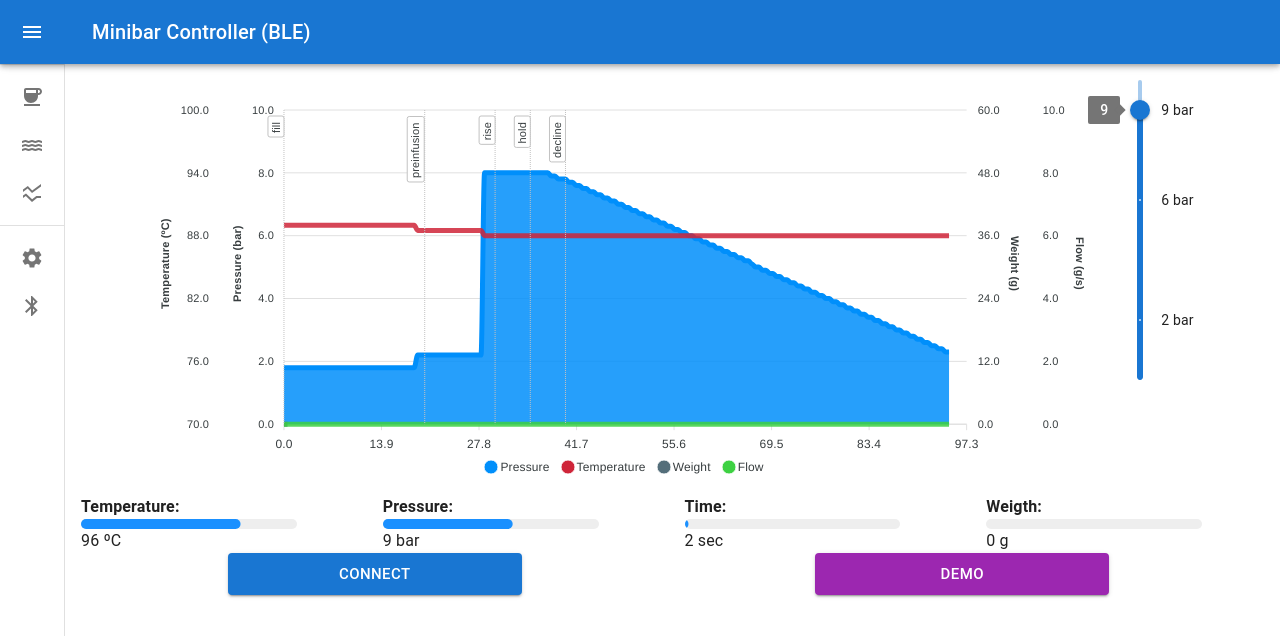
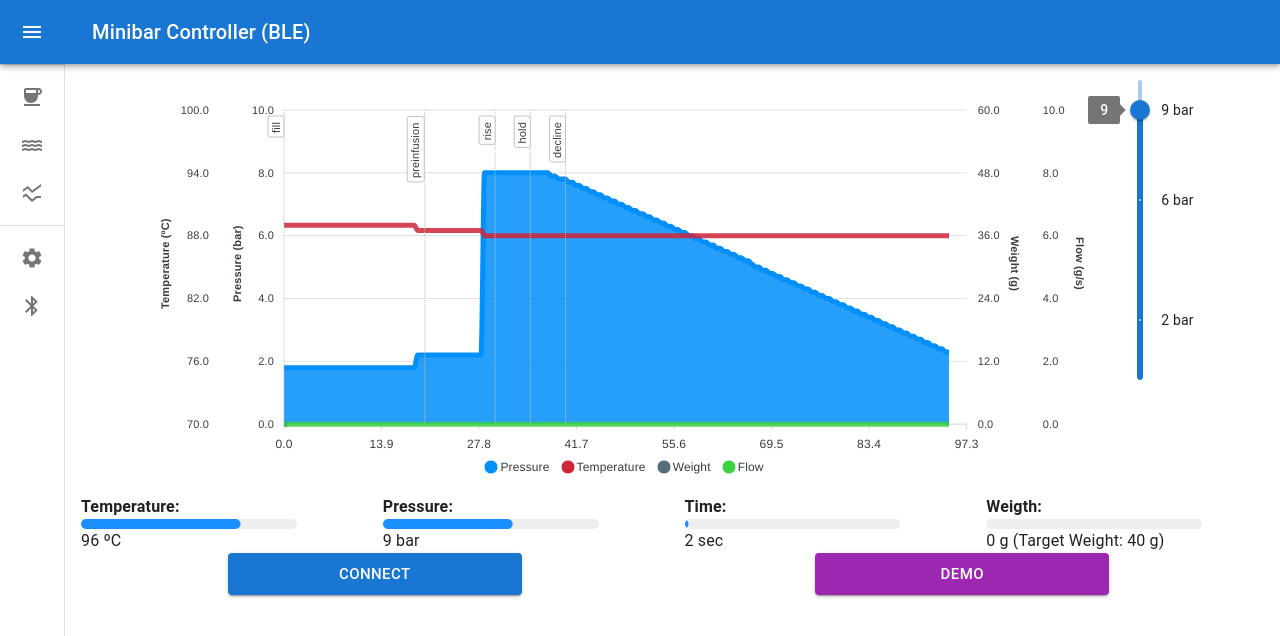
Before and after one commit to rsboni/osterino-front, a React (Create React App) app: page / in a window 1280 px wide. Shown: the top 636 px of the page. Built offline with nearby package versions, Linux system fonts and the light colour scheme.

Commit message:
feat: add target weight tp dashboard

```diff
--- a/src/App.js
+++ b/src/App.js
@@ -506,7 +506,7 @@
         <DrawerHeader />
         <Grid container spacing={1}>
           {selectedPage === "dashboard" ? <>
-            <Dashboard props={[xValue, yPressureValue, yTempValue, yWeightValue, yFlowValue, labels, targetPressureChange, tempState, pressureState, startTime, endTime, isBrewing, targetPressure, weight]} />
+            <Dashboard props={[xValue, yPressureValue, yTempValue, yWeightValue, yFlowValue, labels, targetPressureChange, tempState, pressureState, startTime, endTime, isBrewing, targetPressure, weight, targetWeight]} />
             <Buttons props={[disconnect, onClick, setDemo, toggleBrew, device, isBrewing, demo]} /></>
             : selectedPage === "profiles" ?
               <Profilling setProfile={setProfile}/> :
--- a/src/components/Dashboard.js
+++ b/src/components/Dashboard.js
@@ -21,7 +21,7 @@
 }));
 
 export default function Dashboard({ props }) {
-  const [xValue, yPressureValue, yTempValue, yWeightValue, yFlowValue, labels, targetPressureChange, tempState, pressureState, startTime, endTime, isBrewing, targetPressure, weight] = props
+  const [xValue, yPressureValue, yTempValue, yWeightValue, yFlowValue, labels, targetPressureChange, tempState, pressureState, startTime, endTime, isBrewing, targetPressure, weight, targetWeight] = props
 
   function preventHorizontalKeyboardNavigation(event) {
     if (event.key === 'ArrowLeft' || event.key === 'ArrowRight') {
@@ -86,7 +86,7 @@
           <Typography><b>Weigth:</b>
             <BorderLinearProgress variant="determinate" value={weight / (weight > 50 ? weight : 50) * 100} />
 
-            {weight} g</Typography>
+            {weight} g (Target Weight: {targetWeight} g)</Typography>
 
           {/* <WeightChart weight={weight}/> */}
         </Grid>
```
